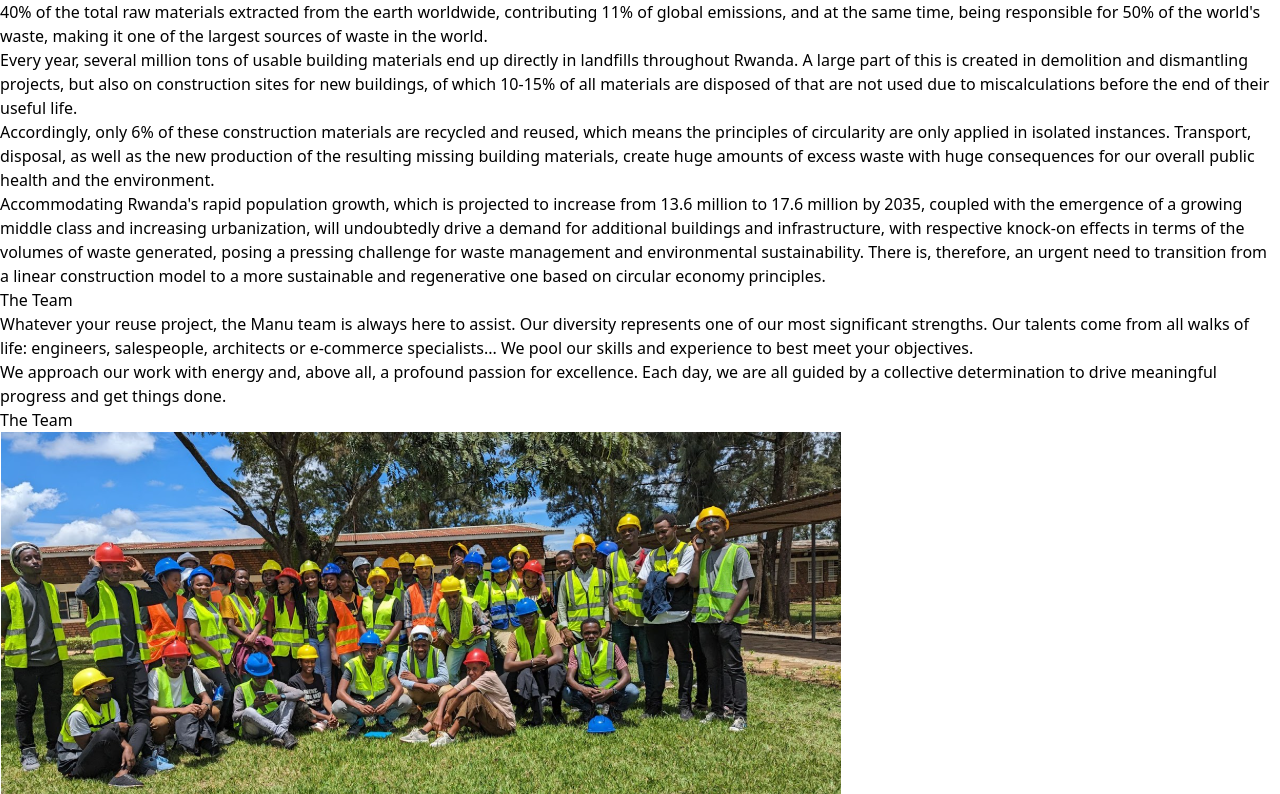
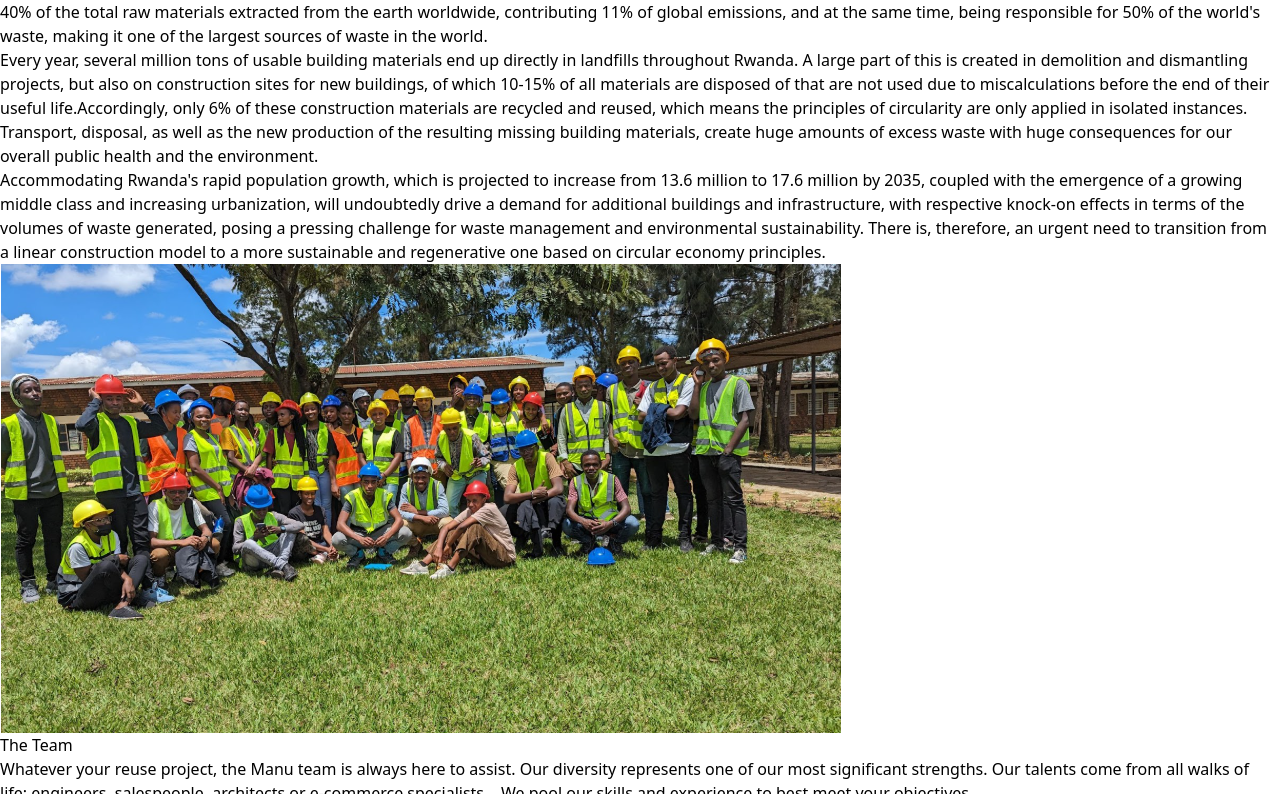
Before and after one commit to niganze/Manu_WebApplication, a React (Vite) app: page /about in a window 1280 px wide. Shown: the part 9246-10040 px from the top of the page. Built offline with nearby package versions, Linux system fonts and the light colour scheme.

Commit message:
fix some change

```diff
--- a/src/page/Home/About.jsx
+++ b/src/page/Home/About.jsx
@@ -354,8 +354,8 @@ function About() {
                 {/* <h3 className="text-xl font-semibold mb-4 text-[#1E3A8A]">The Waste Problem</h3> */}
                 <p className="text-black mb-4">
                   Every year, several million tons of usable building materials end up directly in landfills throughout Rwanda. A large part of this is created in demolition and dismantling projects, but also on construction sites for new buildings, of which 10-15% of all materials are disposed of that are not used due to miscalculations before the end of their useful life.
-                </p>
-                <p className="text-black mb-4">
+                {/* </p>
+                <p className="text-black mb-4"> */}
                   Accordingly, only 6% of these construction materials are recycled and reused, which means the principles of circularity are only applied in isolated instances. Transport, disposal, as well as the new production of the resulting missing building materials, create huge amounts of excess waste with huge consequences for our overall public health and the environment.
                 </p>
               </div>
@@ -373,6 +373,11 @@ function About() {
 
       {/* Team Section */}
       <div className="bg-white py-16">
+      <div className="w-full md:w-1/2">
+        <div className="aspect-square bg-black bg-opacity-5 rounded-lg overflow-hidden shadow-md">
+          <img src={about} alt="Our Team" className="w-full h-full object-cover" />
+        </div>
+      </div>
         <div className="container mx-auto px-6">
           <h2 className="text-3xl font-bold text-center text-[#1E3A8A] mb-12">The Team</h2>
 
@@ -387,19 +392,19 @@ function About() {
 
           {/* Team Photos Grid */}
          {/* Team Section */}
-<div className="bg-white py-16">
+{/* <div className="bg-white py-16">
   <div className="container mx-auto px-6">
     <h2 className="text-3xl font-bold text-center text-[#1E3A8A] mb-12">The Team</h2>
 
     <div className="max-w-4xl mx-auto flex flex-col md:flex-row items-center gap-8">
-      {/* Single Team Image */}
+
       <div className="w-full md:w-1/2">
         <div className="aspect-square bg-black bg-opacity-5 rounded-lg overflow-hidden shadow-md">
           <img src={about} alt="Our Team" className="w-full h-full object-cover" />
         </div>
       </div>
 
-      {/* Team Description */}
+
       <div className="w-full md:w-1/2 mt-6 md:mt-0">
         <h3 className="text-2xl font-semibold text-[#1E3A8A] mb-4">Meet Our Experts</h3>
         <p className="text-black mb-4">
@@ -417,7 +422,7 @@ function About() {
       </div>
     </div>
   </div>
-</div>
+</div> */}
         </div>
       </div>
 
```
